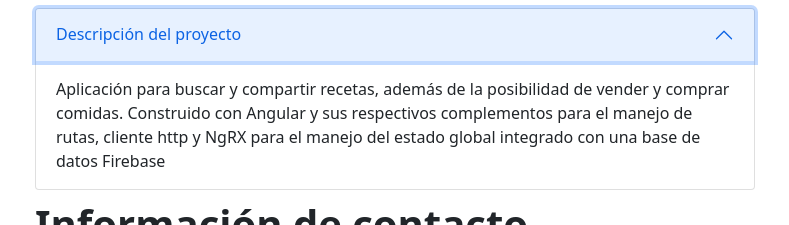
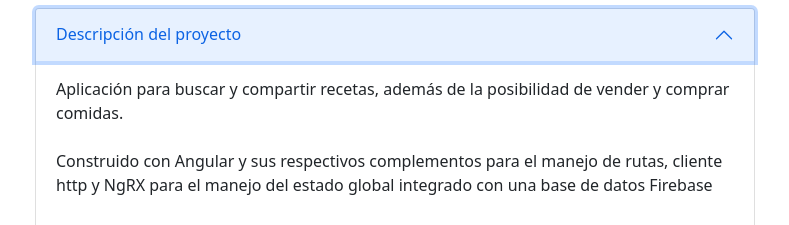
Before and after one commit to moctezumadaniel/jdtm, a React (Create React App) app: page / in a window 1280 px wide. Both pictures are taken after a click on the button "Descripción del proyecto". Shown: the part 2458-2683 px from the top of the page, without its empty margins (245-1034 px from the left). Built offline with nearby package versions, Linux system fonts and the light colour scheme.

Commit message:
proyect description changed to be made out of props children; final comidaya description

```diff
--- a/src/components/Project/index.js
+++ b/src/components/Project/index.js
@@ -2,20 +2,21 @@ import Button from "react-bootstrap/Button";
 import Carousel from "react-bootstrap/Carousel";
 import styles from "./Project.module.css";
 import Accordion from "react-bootstrap/Accordion";
+import { propTypes } from "react-bootstrap/esm/Image";
 
-function Project({ title, images, appLink, codeLink, description }) {
+function Project(props) {
   function goToCode() {
-    window.open(`${codeLink}`);
+    window.open(`${props.codeLink}`);
   }
   function goToApp() {
-    window.open(`${appLink}`);
+    window.open(`${props.appLink}`);
   }
   return (
     <div className={styles.Carousel}>
-      <h1 className={styles.MainTitle}>{title}</h1>
+      <h1 className={styles.MainTitle}>{props.title}</h1>
 
       <Carousel interval={10000}>
-        {images?.map((i) => (
+        {props.images?.map((i) => (
           <Carousel.Item>
             <img className="d-block w-100" alt={i.title} src={i.src} />
             <Carousel.Caption>
@@ -47,7 +48,7 @@ function Project({ title, images, appLink, codeLink, description }) {
           <Accordion.Header className={styles.AccordionHeader}>
             Descripción del proyecto
           </Accordion.Header>
-          <Accordion.Body>{description}</Accordion.Body>
+          <Accordion.Body>{props.children}</Accordion.Body>
         </Accordion.Item>
       </Accordion>
     </div>
--- a/src/components/Projects/index.js
+++ b/src/components/Projects/index.js
@@ -3,7 +3,6 @@ import TuCompra from "../TuCompra";
 import TuServicio from "../TuServicio";
 import styles from "./Projects.module.css";
 function Projects() {
-  const comidayaDescription = `Aplicación para buscar y compartir recetas, además de la posibilidad de vender y comprar comidas.\nConstruido con Angular y sus respectivos complementos para el manejo de rutas, cliente http y NgRX para el manejo del estado global integrado con una base de datos Firebase`;
   return (
     <div className={styles.ProyectsContainer}>
       <TuServicio />
@@ -29,8 +28,24 @@ function Projects() {
             description: "Descripcion de la imagen",
           },
         ]}
-        description={comidayaDescription}
-      />
+      >
+        Aplicación para buscar y compartir recetas, además de la posibilidad de
+        vender y comprar comidas.
+        <br />
+        <br />
+        Construido con Angular y sus respectivos complementos para el manejo de
+        rutas, cliente http y NgRX para el manejo del estado global integrado
+        con una base de datos Firebase
+        <br />
+        <br />
+        Resumen de tecnologías utilizadas:{<br />}
+        -HTML <br />
+        -CSS{<br />}
+        -Typescript{<br />}
+        -NGRX{<br />}
+        -RxJS{<br />}
+        -Firebase{<br />}
+      </Project>
     </div>
   );
 }
```
